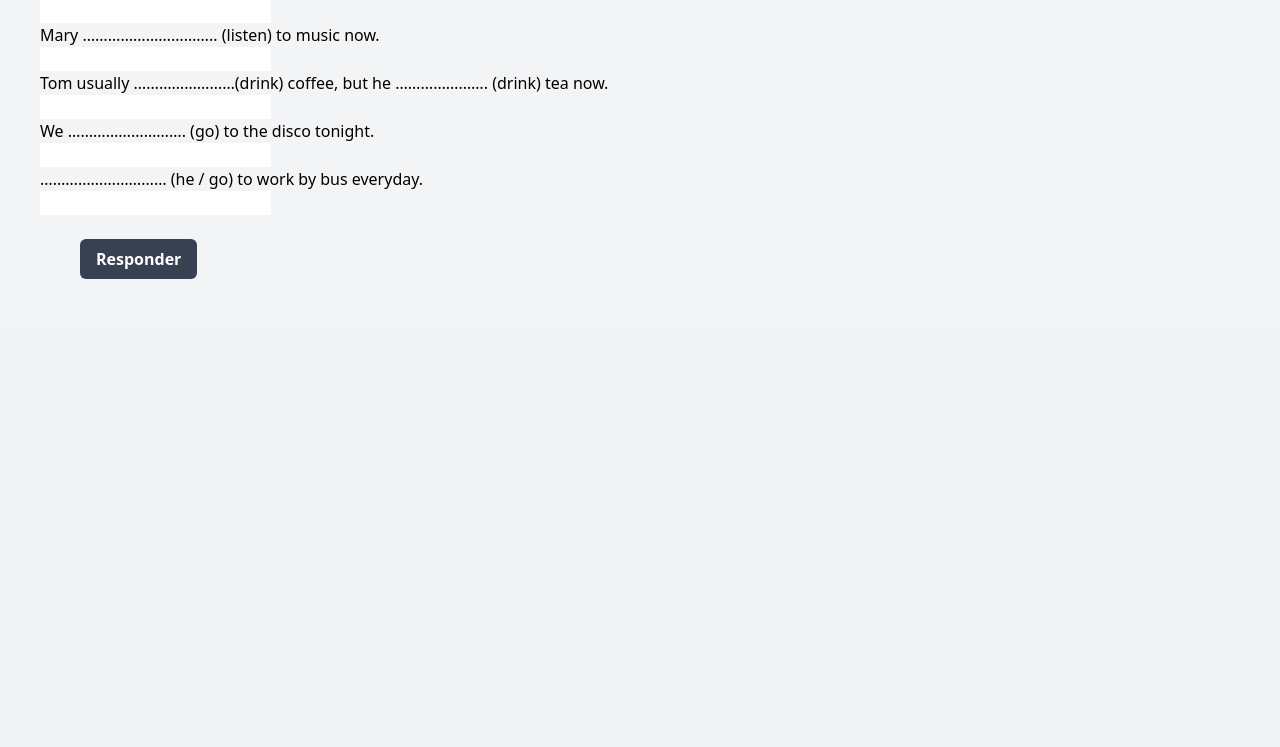
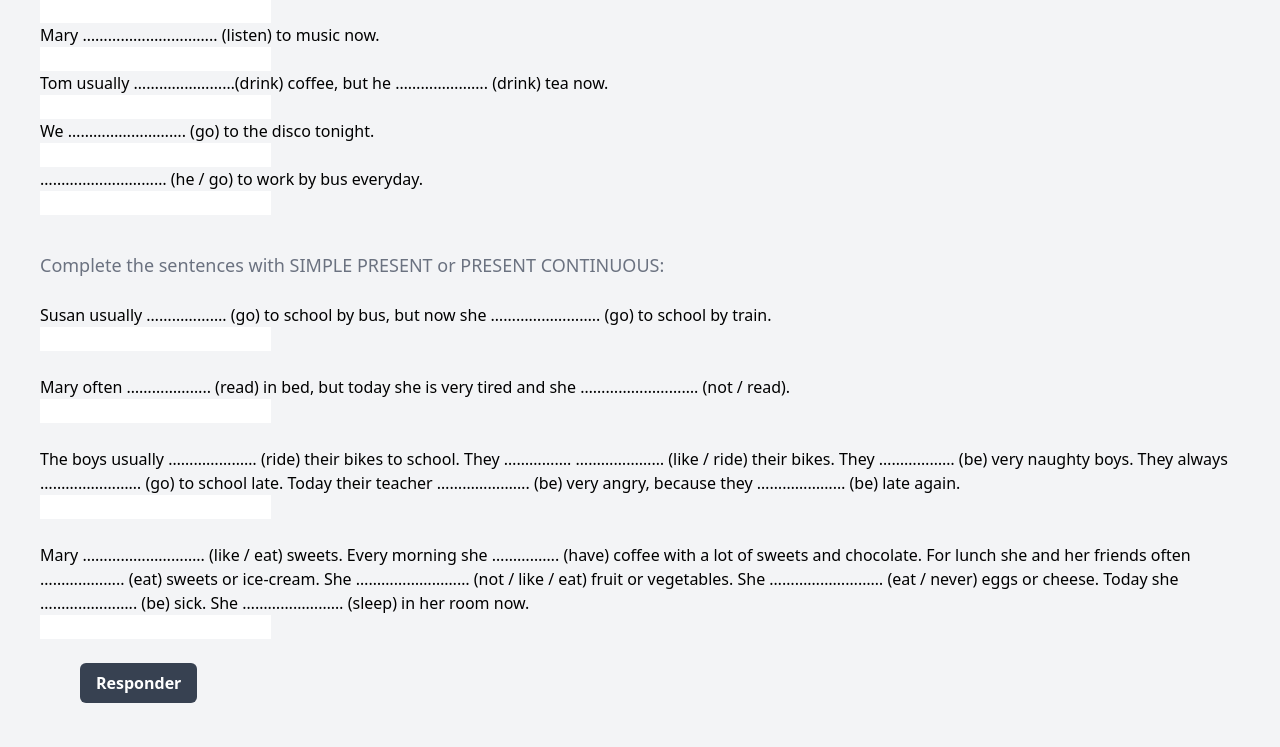
Before and after one commit to alekissandroarvo/simulado_django, a Django app: page /simplecontinuouspresent/ in a window 1280 px wide. Shown: the part 1373-2120 px from the top of the page. Before the commit the page ends 1652 px from the top, so only its background shows below. Run offline with Django 5.2, Linux system fonts and the light colour scheme; data comes from the database, SQL or seed files in the repository; both versions use the stored data as it was after the commit; some libraries are stand-ins or nearby versions.

Commit message:
questao 3 simple and continuous present

```diff
--- a/simuladosingles/views.py
+++ b/simuladosingles/views.py
@@ -57,10 +57,12 @@ def login_view(request):
 def simplecontinuouspresent(request):
     question_list = FillInBlank_by_topic.objects.filter(assunto="simplecontinuouspresent").order_by("id")
     question_list_questao2 = FillInBlank_by_topic.objects.filter(assunto="simplecontinuouspresentquestao2").order_by("id")
+    question_list_questao3 = FillInBlank_by_topic.objects.filter(assunto="simplecontinuouspresentquestao3").order_by("id")
 
     context = {
         "question_list": question_list,
         "question_list_questao2": question_list_questao2,
+        "question_list_questao3": question_list_questao3,
     }
     return render(request, 'simplecontinuouspresent.html',context)
 
@@ -68,10 +70,14 @@ def simplepresent(request):
     question_list = FillInBlank_by_topic.objects.filter(assunto="simplepresent").order_by("id")
     question_list_table= FillInBlank_by_topic.objects.filter(assunto="simplepresenttable").order_by("id")
     question_list_q3= FillInBlank_by_topic.objects.filter(assunto="simplepresentQ3").order_by("id")
+    question_list_q4= FillInBlank_by_topic.objects.filter(assunto="simplepresentQ4").order_by("id")
+
     context = {
         "question_list": question_list,
         "question_list_table": question_list_table,
         "question_list_q3": question_list_q3,
+
+
     }
     return render(request, 'simplepresent.html',context)
 
@@ -98,17 +104,21 @@ def resultsimplepresent(request):
 def resultsimplecontinuouspresent(request):
     question_list= FillInBlank_by_topic.objects.filter(assunto="simplecontinuouspresent").order_by("id")
     question_list_questao2= FillInBlank_by_topic.objects.filter(assunto="simplecontinuouspresentquestao2").order_by("id")
+    question_list_questao3= FillInBlank_by_topic.objects.filter(assunto="simplecontinuouspresentquestao3").order_by("id")
 
     respostas = []
     respostas_questao2 = []
+    respostas_questao3 = []
     for answer in question_list:
         respostas.append(request.GET[str(answer.id)])
     for answer in question_list_questao2:
         respostas_questao2.append(request.GET[str(answer.id)])
+    for answer in question_list_questao3:
+        respostas_questao3.append(request.GET[str(answer.id)])
     context = {
         # "question_list": question_list,
         "question_list" :zip(question_list,respostas),
         "question_list_questao2" :zip(question_list_questao2,respostas_questao2),
-
+        "question_list_questao3" :zip(question_list_questao3,respostas_questao3),
     }
     return render(request, 'resultsimplecontinuouspresent.html',context)
--- a/templates/simplecontinuouspresent.html
+++ b/templates/simplecontinuouspresent.html
@@ -34,6 +34,14 @@
       <br/>
       {% endfor %}
       <br/>
+      <p class="mt-3 text-lg text-gray-500">Complete the sentences with SIMPLE PRESENT or PRESENT CONTINUOUS:</p>
+
+{% for question in question_list_questao3 %}
+<br/>
+  <p>{{ question.pergunta }}</p>
+  <p > <input  type="text"  name='{{question.id}}' class="w-400" /></p>
+{% endfor %}
+<br/>
       <input class="bg-gray-700 ml-10 mb-10 hover:bg-blue-600 text-white font-semibold rounded-md py-2 px-4 w-50" type="submit" value="Responder" />
     </form>
 </p>
--- a/templates/simplepresent.html
+++ b/templates/simplepresent.html
@@ -246,6 +246,7 @@
   <p> <input  type="text"  name='{{question.id}}' /></p>
 {% endfor %}
 <br/>
+
 <input class="bg-gray-700 ml-10 mb-10 hover:bg-blue-600 text-white font-semibold rounded-md py-2 px-4 w-50" type="submit" value="Responder" />
 </form>
 {% endblock %}
```
Also changed, not shown: templates/resultsimplecontinuouspresent.html (+8 -0 lines), db.sqlite3.
